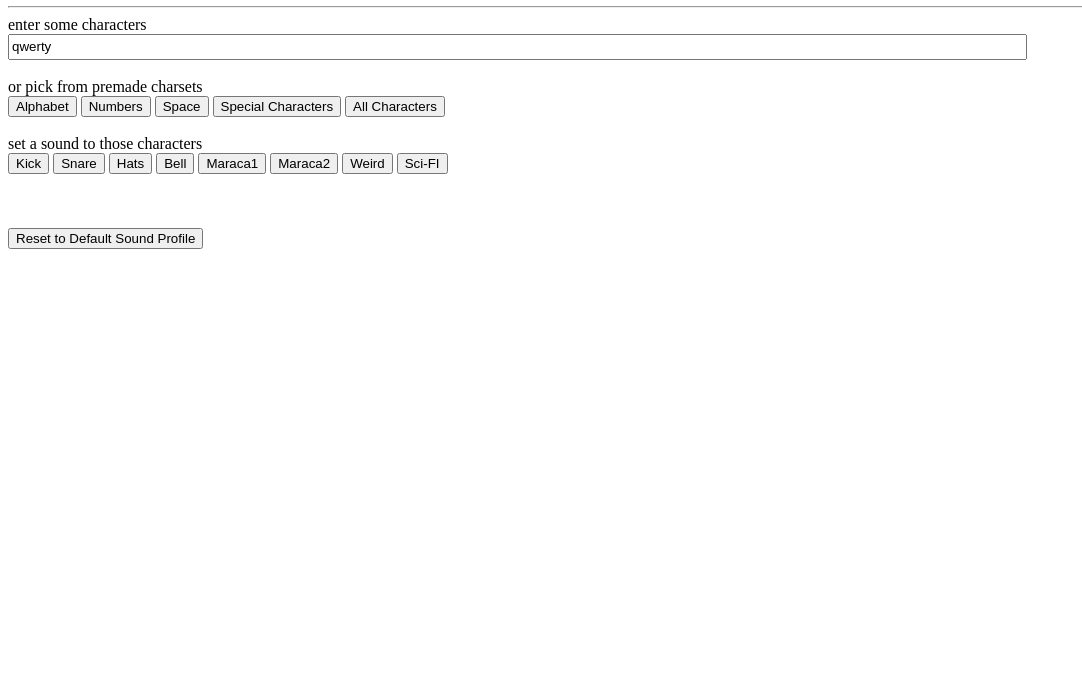
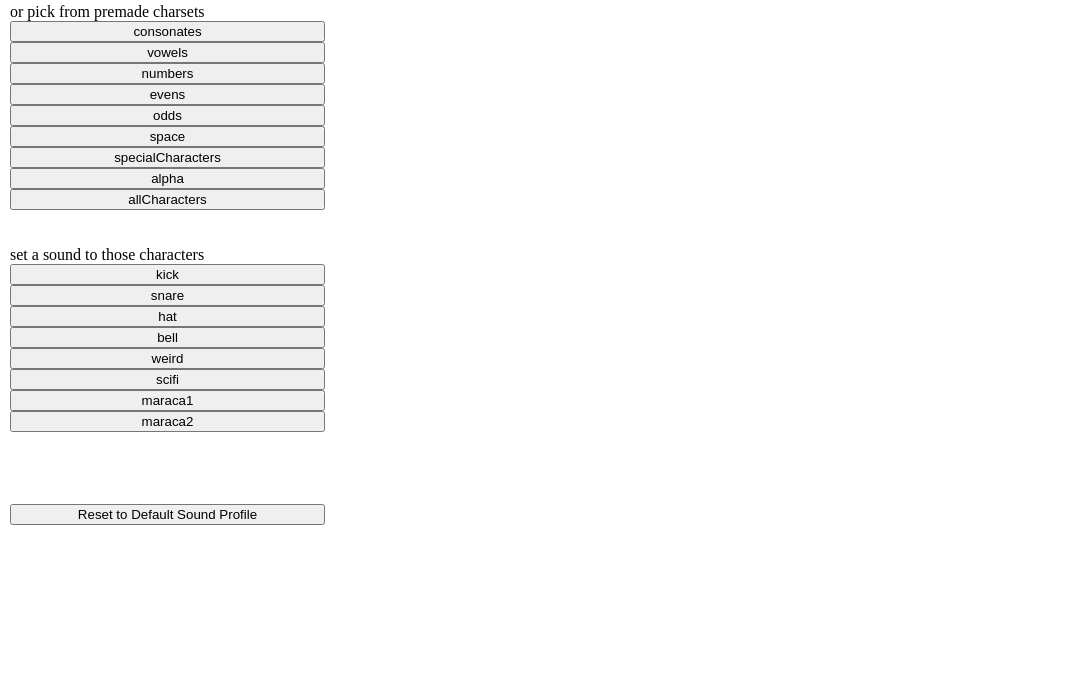
Before and after one commit to IanWalston/Keyboard-Sounds, a plain HTML site: page index.html in a window 1280 px wide. Shown: the part 100-800 px from the top of the page, without its empty margins (0-1082 px from the left). Drawn offline with Linux system fonts and the light colour scheme.

Commit message:
made buttons dynamic

```diff
--- a/index.html
+++ b/index.html
@@ -13,41 +13,41 @@
 </head>
 
 <body>
-  <h1>Keyboard Sounds</h1>
+  <div class="container">
+    <div class="row">
+      <div class="col-md-3" <h1>Keyboard Sounds</h1>
         <span id="charPress">_</span>
         <hr>
         <div>
           enter some characters
         </div>
-  <form class = "userInput">
-    <input type="text" id="newCharSet" value="qwerty">
+        <form class="userInput">
+          <input type="text" id="userInput" value="qwerty">
         </form>
         <br>
-  <!-- <button onclick="assignNewSounds()">Click me</button> -->
         <div> or pick from premade charsets</div>
+
+        <div class="row" id="charSetButtonsDiv">
         </div>
-<button onclick="newCharSet(alpha)">Alphabet</button>
-<button onclick="newCharSet(numbers)">Numbers</button>
-<button onclick="newCharSet(space)">Space</button>
-<button onclick="newCharSet(specialCharacters)">Special Characters</button>
-<button onclick="newCharSet(allCharacters)">All Characters</button>
         <br>
         <br>
         <div>set a sound to those characters</div>
-<button onclick="assignUserInputtoSoundHash(paths.kick)">Kick</button>
-<button onclick="assignUserInputtoSoundHash(paths.snare)">Snare</button>
-<button onclick="assignUserInputtoSoundHash(paths.hat)">Hats</button>
-<button onclick="assignUserInputtoSoundHash(paths.bell)">Bell</button>
-<button onclick="assignUserInputtoSoundHash(paths.maraca1)">Maraca1</button>
-<button onclick="assignUserInputtoSoundHash(paths.maraca2)">Maraca2</button>
-<button onclick="assignUserInputtoSoundHash(paths.weird)">Weird</button>
-<button onclick="assignUserInputtoSoundHash(paths.scifi)">Sci-FI</button>
+        <div class="row" id="soundPathButtonsDiv">
+        </div>
         <br>
         <br>
         <br>
         <br>
         <button onclick="addSoundProfiletoSoundHash()">Reset to Default Sound Profile</button>
-  <script src="script.js"></script>
+      </div>
+      <div class="col-md-9">
+      </div>
+      <!-- end of outter row -->
+    </div>
+    <!-- end of container -->
+  </div>
+  <script src="script.js">
+  </script>
 </body>
 
 </html>
--- a/script.js
+++ b/script.js
@@ -1,13 +1,14 @@
-const consonates = 'bcdfghjklmnpqrstvwxyzBCDFGHJKLMNPQRSTVWXYZ'
-const vowels = 'aeiouAEIOU'
-const numbers = '0123456789'
-const evens = '02468'
-const odds = '13579'
-const space = ' '
-const specialCharacters = "!#$%&'()*+,-./:;<=>?@[\]^_`{|}~" + '"'
-const alpha = consonates + vowels
-const allCharacters = alpha + numbers + space + specialCharacters
-
+const charsets = {
+    consonates: 'bcdfghjklmnpqrstvwxyzBCDFGHJKLMNPQRSTVWXYZ',
+    vowels: 'aeiouAEIOU',
+    numbers: '0123456789',
+    evens: '02468',
+    odds: '13579',
+    space: ' ',
+    specialCharacters: "!#$%&'()*+,-./:;<=>?@[\]^_`{|}~" + '"',
+    alpha: 'abcdefghijklmnopqrstuvwxyzABCDEFGHIJKLMNOPQRSTUVWXYZ',
+    allCharacters: "0123456789abcdefghijklmnopqrstuvwxyzABCDEFGHIJKLMNOPQRSTUVWXYZ!#$%&'()*+,-./:;<=>?@[\]^_`{|}~" + '"'
+}
 
 const paths = {
     kick: 'sounds/808/kicks/808-Kicks01.wav',
@@ -33,14 +34,13 @@ function ProfileElement(propertyName, charSet, soundName, soundPath) {
 
 //this constructs profile elements within the sound profile
 ///ProfileElement(propertyName, charSet, soundName, soundPath)
-new ProfileElement("consonates", consonates, "hat", paths.hat)
-new ProfileElement("vowels", vowels, "snare", paths.snare)
-new ProfileElement("evens", evens, "maraca1", paths.maraca1)
-new ProfileElement("odds", odds, "maraca2", paths.maraca2)
-new ProfileElement("space", space, "kick", paths.kick)
-new ProfileElement("specialCharacters", specialCharacters, "Bell", paths.bell)
+new ProfileElement("consonates", charsets.consonates, "hat", paths.hat)
+new ProfileElement("vowels", charsets.vowels, "snare", paths.snare)
+new ProfileElement("evens", charsets.evens, "maraca1", paths.maraca1)
+new ProfileElement("odds", charsets.odds, "maraca2", paths.maraca2)
+new ProfileElement("space", charsets.space, "kick", paths.kick)
+new ProfileElement("specialCharacters", charsets.specialCharacters, "Bell", paths.bell)
 
-console.log(soundProfile)
 
 //////soundHash - this will be filled with a property:value pair for each keyboard character.
 //each property is a character and each value is a path to a .wav file
@@ -49,24 +49,40 @@ let soundHash = {
     other: 'sounds/808/percussion/808-Cowbell1.wav'
 }
 
-//defining functions for adding the sound profile to the sound hash
+//defining functions that will associate chars from a string with a sound path in the sound hash
 let addStringtoSoundHash = (string, path) => {
     for (let char of string) {
         soundHash[char] = path
     }
 }
+
+//defining function that will assign sounds from sound profile to sound hash
 let addSoundProfiletoSoundHash = () => {
-    //Assigning sounds from soundProfile to the soundHash
     Object.keys(soundProfile).forEach((obj) => {
         addStringtoSoundHash(soundProfile[obj].charSet, soundProfile[obj].soundPath)
     })
 }
 
+var makeSoundPathButtons = () => {
+    var div = document.querySelector("#soundPathButtonsDiv")
+    var arr = []
+    Object.keys(paths).forEach(key => (arr.push(key)))
+    arr.forEach(path=>div.innerHTML+=`<button onclick="assignUserInputtoSoundHash(paths.${path})">${path}</button>`)
+}
+var makeCharsetButtons = () => {
+    var div = document.querySelector("#charSetButtonsDiv")
+    var arr = []
+    Object.keys(charsets).forEach(key => (arr.push(key)))
+    arr.forEach(charset=>{div.innerHTML+=`<button onclick="newCharSet(charsets.${charset})">${charset}</button>`})
+
+}
 //adding default sound profile to sound hash
 addSoundProfiletoSoundHash()
+makeCharsetButtons()
+makeSoundPathButtons()
 
 //setting form value  to userInput
-userInput = document.querySelector("#newCharSet")
+userInput = document.querySelector("#userInput")
 
 //this function is for buttons that set sounds to keyboard keys using the user inputted string
 let assignUserInputtoSoundHash = (path) => {
@@ -83,6 +99,7 @@ let newCharSet = (premadeCharSet) => {
 //KEYPRESS EVENT
 document.onkeydown = (e) => {
 
+
     if (soundHash.hasOwnProperty(e.key)) {
         let audioElement = document.createElement("audio")
         audioElement.setAttribute("src", soundHash[e.key])
@@ -94,13 +111,5 @@ document.onkeydown = (e) => {
         audioElement.play()
     }
 
-    if (e.key != " ") {
-        document.querySelector("#charPress").innerHTML = e.key
-    }
-    else {
-        document.querySelector("#charPress").innerHTML = '_'
-    }
-
-    document.querySelector()
-
+    document.querySelector("#charPress").innerHTML = e.key
 }//end of keypress event
--- a/style.css
+++ b/style.css
@@ -2,3 +2,17 @@
     width: 80%;
     height: 20px;
 }
+
+.container{
+    margin: 0, 4px;
+    padding: 2px;
+}
+
+.col-md-3{
+    width:25%;
+    float:left
+}
+
+button{
+    width:100%
+}
```
Lines whose indentation alone changed are shown as unchanged.
